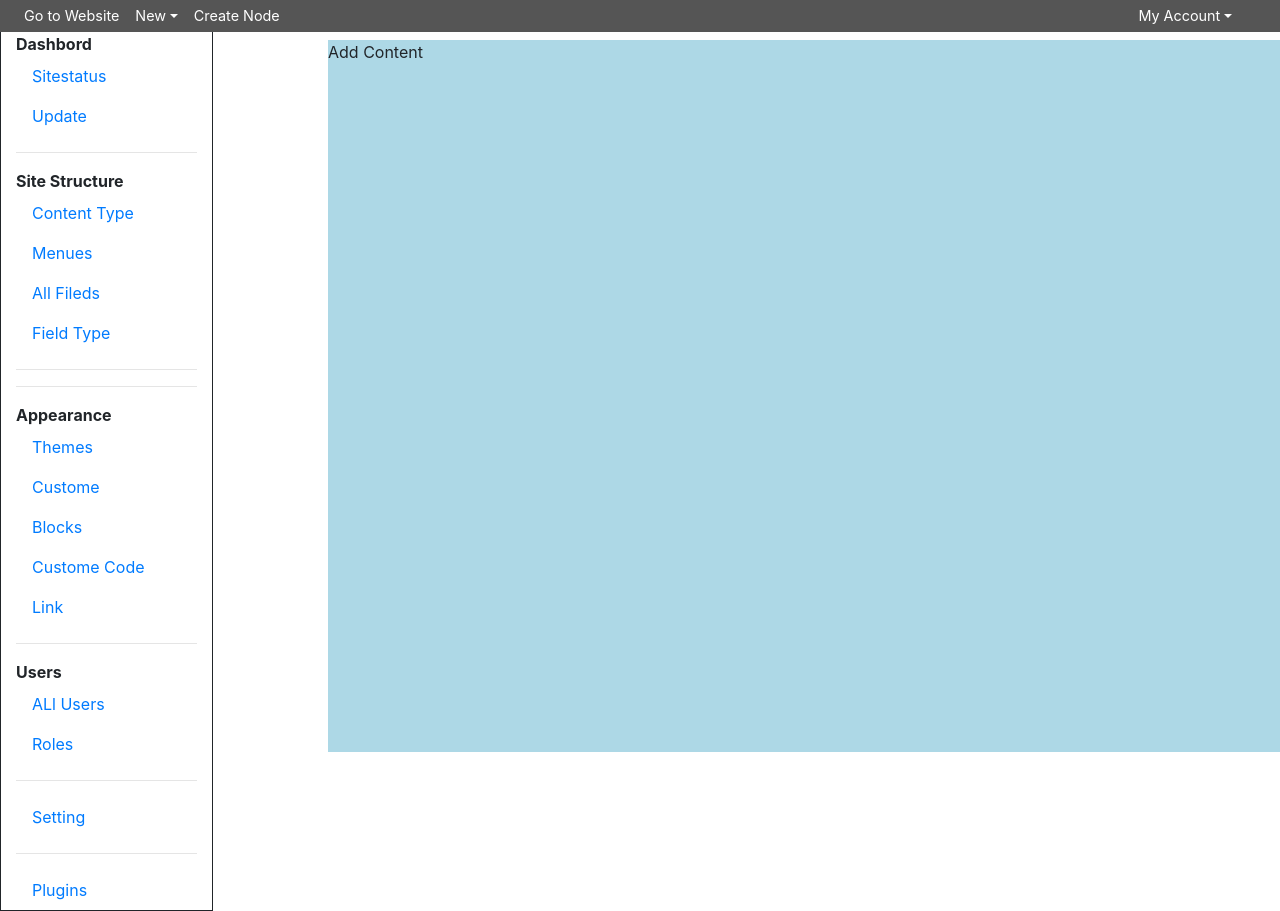
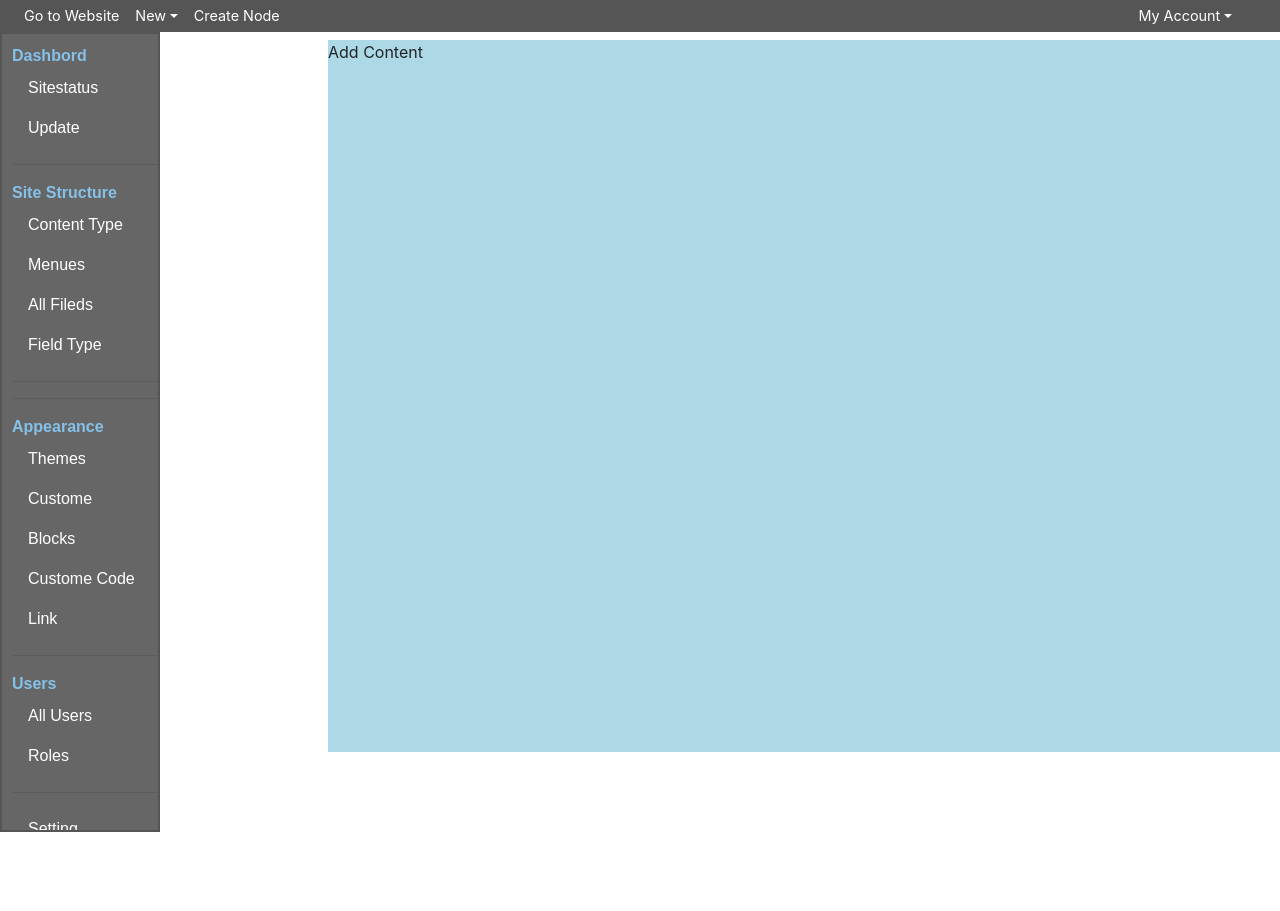
Before and after one commit to devugees/react-cms, a React (Create React App) app: page / in a window 1280 px wide. Shown: the top 911 px of the page. After the commit the page ends 832 px from the top, so only its background shows below. Built offline with nearby package versions, Linux system fonts and the light colour scheme.

Commit message:
EditingDashBordStyle

```diff
--- a/src/components/HeaderComponent/HeaderComponent.js
+++ b/src/components/HeaderComponent/HeaderComponent.js
@@ -73,13 +73,13 @@ import {
                 </DropdownToggle>
                 <DropdownMenu right>
                   <DropdownItem>
-                    <img src='https://i.ebayimg.com/images/g/oawAAOSwi0RX0uyP/s-l300.jpg' />
+                    <img alt='User Img' src='https://i.ebayimg.com/images/g/oawAAOSwi0RX0uyP/s-l300.jpg' />
                   </DropdownItem>
                   <DropdownItem>
-                    <a  /> My Account
+                    <a> My Account </a>
                   </DropdownItem>
                   <DropdownItem>
-                    <a  /> Sign out
+                    <a> Sign out </a>
                   </DropdownItem>
                 </DropdownMenu>
               </UncontrolledDropdown>
--- a/src/components/dashBoard/dashBoard.css
+++ b/src/components/dashBoard/dashBoard.css
@@ -1,16 +1,13 @@
 .style {
-	border: 1px solid ;
-	border-top: 0;
-
+  width: 10rem;
+  overflow: scroll;
+  margin: 0;
+  padding:  10px 0 0 10px;
+  height: 100vh;
+  border: 2px solid #555;
+  font-size: 16px;
+  font-family: Arial, sans-serif;
+  -webkit-overflow-scrolling: touch;
+  background-color: #666;
+  color: #85C1E9;
 }
-.nomargin {
-   padding-left: 0;
-	margin-left: 0;
-}
-.sub {
-	position: absolute;
-    top: 70px;
-    margin: 20px;
-    width: 80%;
-    text-align: center;
-}
--- a/src/components/dashBoard/dashBoard.js
+++ b/src/components/dashBoard/dashBoard.js
@@ -9,37 +9,41 @@ class SideMenu extends Component {
 
 
   render() {
+  const FontColor ={color: '#fff'};
     return(
-	 <div className="col-2 style">
+  <div className="style">
         <strong>Dashbord</strong>
-        <Nav vertical>
+        <Nav className='color' vertical>
           <NavItem>
-            <NavLink href="#">Sitestatus</NavLink>
+            <NavLink style={FontColor} href="#">Sitestatus</NavLink>
             </NavItem>
           <NavItem>
-            <NavLink href="#">Update</NavLink>
+            <NavLink style={FontColor} href="#">Update</NavLink>
           </NavItem>
         </Nav>
+
         <hr />
 
         <strong>Site Structure</strong>
-        <div className="nomargin">
+          <div>
             <Nav vertical>
               <NavItem>
-            <NavLink href="/contentType">Content Type</NavLink>
+                <NavLink style={FontColor} href="/contentType">Content Type</NavLink>
               </NavItem>
               <NavItem>
-            <NavLink href="/Menues">Menues</NavLink>
+                <NavLink style={FontColor} href="/Menues">Menues</NavLink>
               </NavItem>
               <NavItem>
-            <NavLink href="/allFields">All Fileds</NavLink>
+                <NavLink style={FontColor} href="/allFields">All Fileds</NavLink>
               </NavItem>
               <NavItem>
-            <NavLink href="#">Field Type</NavLink>
+                <NavLink style={FontColor} href="#">Field Type</NavLink>
               </NavItem>
             </Nav>
           </div>
+
         <hr />
+
           <div>
             {/* here will implent the post
                    <strong>Post</strong>
@@ -62,41 +66,46 @@ class SideMenu extends Component {
         <strong>Appearance</strong>
             <Nav vertical>
               <NavItem>
-            <NavLink href="#">Themes</NavLink>
+                <NavLink style={FontColor} href="#">Themes</NavLink>
               </NavItem>
               <NavItem>
-            <NavLink href="#">Custome</NavLink>
+                <NavLink style={FontColor} href="#">Custome</NavLink>
               </NavItem>
               <NavItem>
-            <NavLink href="#">Blocks</NavLink>
+                <NavLink style={FontColor} href="#">Blocks</NavLink>
               </NavItem>
               <NavItem>
-            <NavLink href="#">Custome Code</NavLink>
+                <NavLink style={FontColor} href="#">Custome Code</NavLink>
               </NavItem>
               <NavItem>
-            <NavLink href="#">Link</NavLink>
+                <NavLink style={FontColor} href="#">Link</NavLink>
+              </NavItem>
+            </Nav>
+
+        <hr />
+
+        <strong>Users</strong>
+            <Nav vertical>
+              <NavItem>
+                <NavLink style={FontColor} href="#">All Users</NavLink>
+              </NavItem>
+              <NavItem>
+                <NavLink style={FontColor} href="#">Roles</NavLink>
               </NavItem>
             </Nav>
         <hr />
-           <strong>Users</strong>
+
             <Nav vertical>
               <NavItem>
-            <NavLink href="#">ALl Users</NavLink>
-          </NavItem>
-          <NavItem>
-            <NavLink href="#">Roles</NavLink>
+                <NavLink style={FontColor} href="#">Setting</NavLink>
               </NavItem>
             </Nav>
+
         <hr />
+
             <Nav vertical>
               <NavItem>
-            <NavLink href="#">Setting</NavLink>
-          </NavItem>
-          </Nav>
-           <hr />
-            <Nav vertical>
-            <NavItem>
-            <NavLink href="#">Plugins</NavLink>
+                <NavLink style={FontColor} href="#">Plugins</NavLink>
               </NavItem>
             </Nav>
   </div>
```
Lines whose indentation alone changed are shown as unchanged.
